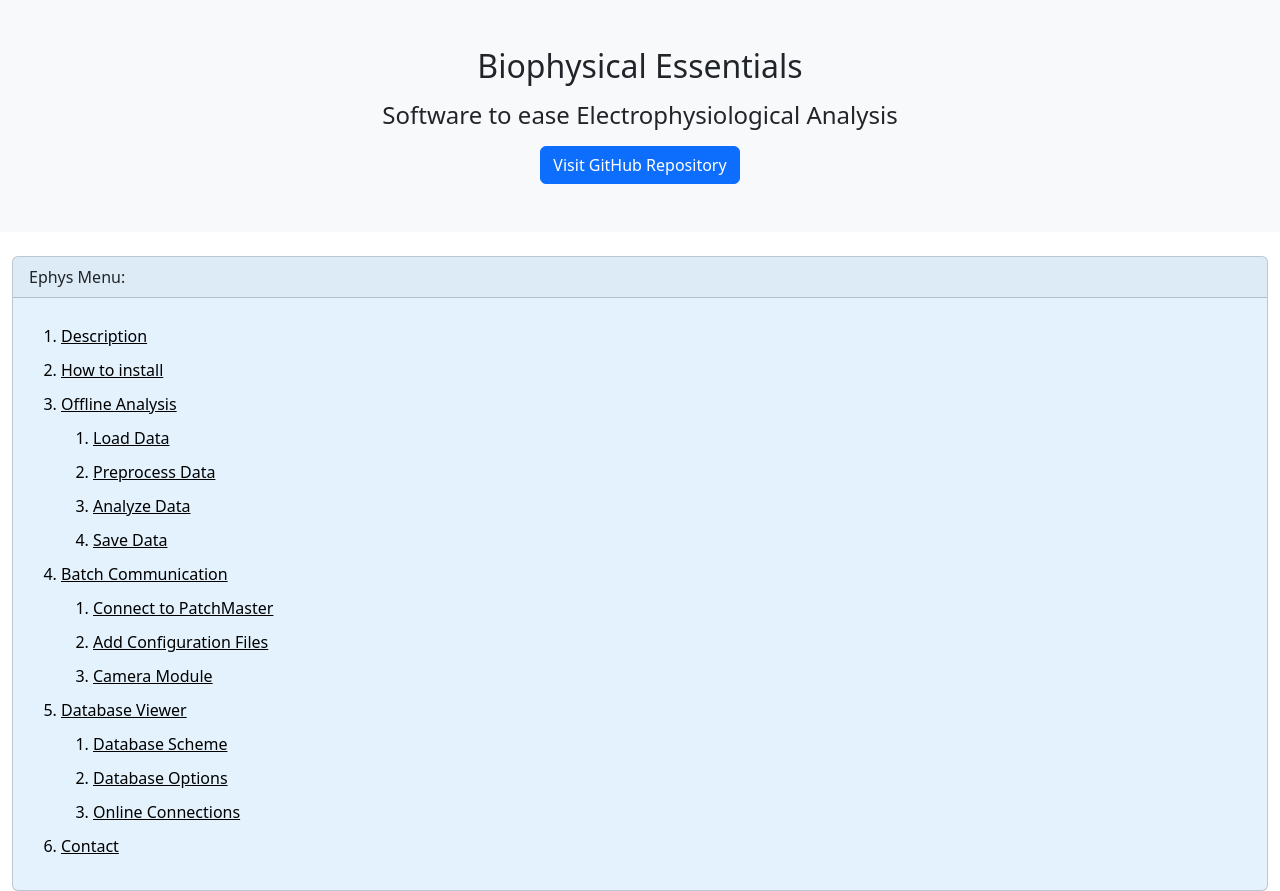
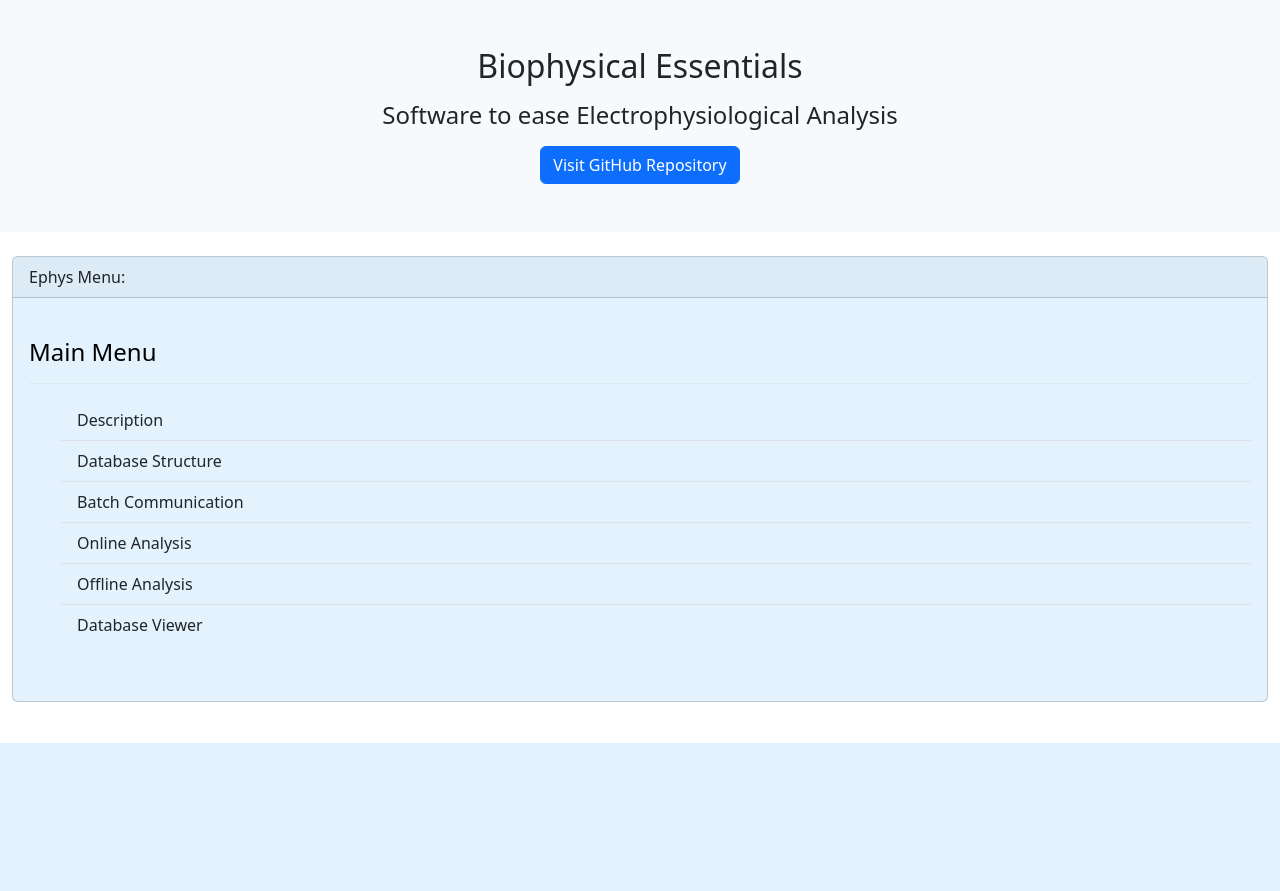
Before and after one commit to mouzkolit/DashNociEphys, a Django app: page /ephys/ in a window 1280 px wide. Shown: the part 57-948 px from the top of the page. After the commit the page ends 800 px from the top, so only its background shows below. Run offline with Django 4.2, Linux system fonts and the light colour scheme; some libraries are stand-ins or nearby versions.

Commit message:
added new main documentation menu to ephys

```diff
--- a/physioweb/static/css/floating_side.css
+++ b/physioweb/static/css/floating_side.css
@@ -8,7 +8,20 @@ a{
     color: black;
 }
 
-.container-fluid {
+.container-fluid{
     overflow: hidden;
     margin-left: 0;
   }
+
+img{
+border-radius: 1%;
+}
+
+.list-group-item{
+    background-color: #e3f2fd;
+    margin-left: 0;
+}
+
+.sidebar{
+    background-color:#e3f2fd;
+}
--- a/physioweb/templates/floating_side.html
+++ b/physioweb/templates/floating_side.html
@@ -7,37 +7,36 @@
 <div class="card-header text-dark">
 Ephys Menu:
 </div>
-<div class="card-body">
-<nav class="menu">
+<div class="card-body text-start text-left ml-0">
+<br>
+<h4> Main Menu </h4>
+<hr>
+<nav class="sidebar">
     <ol>
-        <li class="menu-item"><a href="{% url 'ephys' %}?name=description" >Description <a/></li>
-        <li class="menu-item"><a href="#0">How to install</a></li>
-        <li class="menu-item">
-            <a href="#0">Offline Analysis</a>
-            <ol class="sub-menu">
-                <li class="menu-item"><a href="#0">Load Data</a></li>
-                <li class="menu-item"><a href="#0">Preprocess Data</a></li>
-                <li class="menu-item"><a href="#0">Analyze Data</a></li>
-                <li class="menu-item"><a href="#0">Save Data</a></li>
-            </ol>
-        </li>
-        <li class="menu-item">
-            <a href="#0">Batch Communication</a>
-            <ol class="sub-menu">
-                <li class="menu-item"><a href="#0">Connect to PatchMaster</a></li>
-                <li class="menu-item"><a href="#0">Add Configuration Files</a></li>
-                <li class="menu-item"><a href="#0">Camera Module</a></li>
-            </ol>
-        </li>
-        <li class="menu-item">
-            <a href="#0">Database Viewer</a>
-            <ol class="sub-menu">
-                <li class="menu-item"><a href="#0">Database Scheme</a></li>
-                <li class="menu-item"><a href="#0">Database Options</a></li>
-                <li class="menu-item"><a href="#0">Online Connections</a></li>
-            </ol>
-        </li>
-        <li class="menu-item"><a href="#0">Contact</a></li>
+        <div class="list-group list-group-flush">
+            <a href="{% url 'ephys' %}?name=description" class="list-group-item list-group-item-action" aria-current="true">
+              Description
+            </a>
+            <a href="#" class="list-group-item list-group-item-action">Database Structure</a>
+            <a href="#" class="list-group-item list-group-item-action">Batch Communication</a>
+            <a href="#" class="list-group-item list-group-item-action">Online Analysis</a>
+            <a href="#" class="list-group-item list-group-item-action">Offline Analysis</a>
+            <a href="#" class="list-group-item list-group-item-action">Database Viewer</a>
+          </div>
+
+    </ol>
+</nav>
+<br>
+{%if render_temp %}
+<h4>Content: </h4>
+<hr>
+<nav class="sidebar">
+    <ol>
+        <div class="list-group list-group-flush">
+        {% for results in content %}
+        <a href="#" class="list-group-item list-group-item-action">{{results}}</a>
+        {% endfor %}
+        </div>
     </ol>
 </nav>
 </div>
@@ -45,7 +44,7 @@ Ephys Menu:
 </div>
 
 
-{%if render_temp %}
+
 <div class="col-9">
     <div class="card" style="background: #e3f2fd;">
         <div class="card-header text-dark">
--- a/physioweb/views.py
+++ b/physioweb/views.py
@@ -226,6 +226,10 @@ class EphysDash(TemplateView):
     description_temp = {
         "description":"description_biophys.html"
     }
+    navigation_men = {
+        "description":["General Information", "How to Install?"]
+    }
+
     template_desc = None
 
     def get(self, request, *args, **kwargs):
@@ -237,4 +241,5 @@ class EphysDash(TemplateView):
             render_desc = True
         return render(request, self.template_name, {"template_docu":self.template_desc,
                                                     "render_temp": render_desc,
-                                                    "title":request.GET.get("name")})
+                                                    "title":request.GET.get("name"),
+                                                    "content": self.navigation_men.get(request.GET.get("name"))})
```
